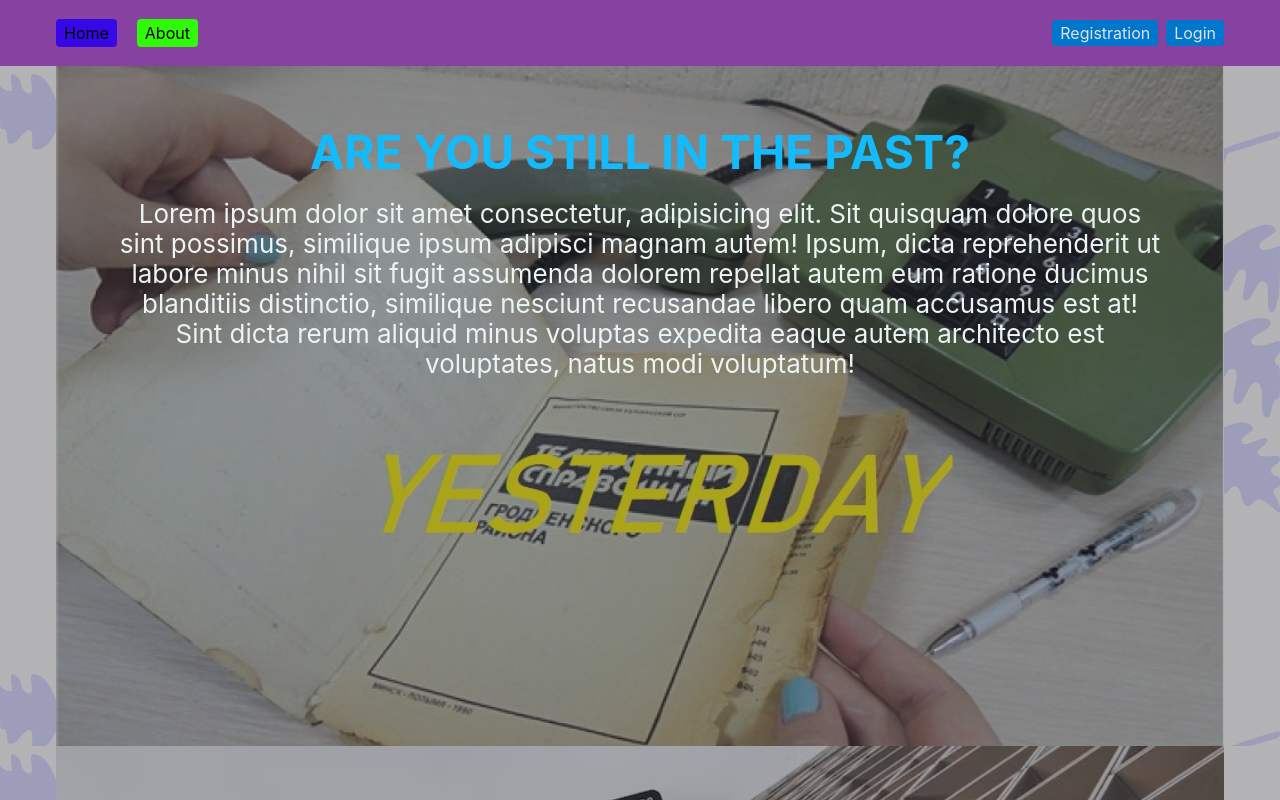
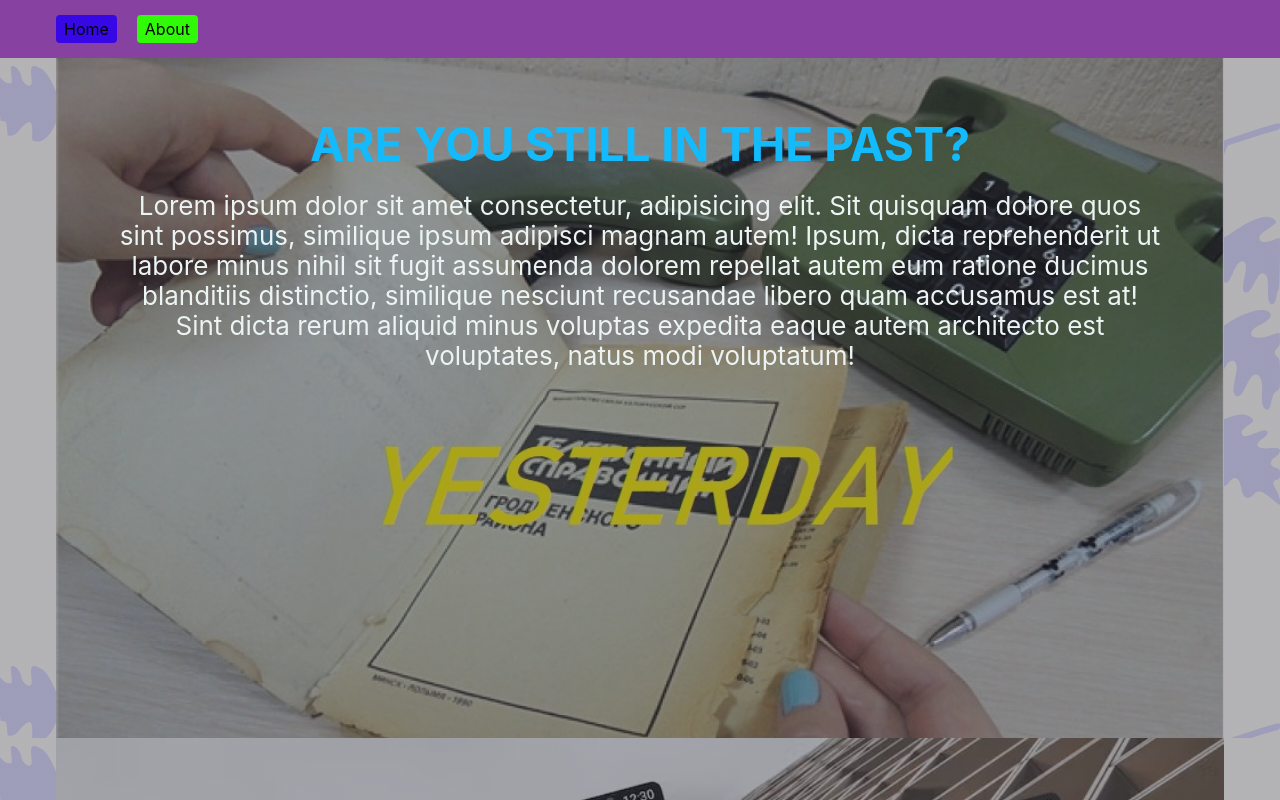
Before and after one commit to EvgeniyArabadzhiyskiy/phonebook-netlify, a React (Create React App) app: page /goit-react-hw-08-phonebook/ in a window 1280 px wide. Shown: the top 800 px of the page. Built offline with nearby package versions, Linux system fonts and the light colour scheme.

Commit message:
sumary commit

```diff
--- a/src/components/App/App.jsx
+++ b/src/components/App/App.jsx
@@ -1,15 +1,15 @@
-import { ToastContainer } from 'react-toastify';
+// import { ToastContainer } from 'react-toastify';
 import 'react-toastify/dist/ReactToastify.css';
 
 import SharedLayout from 'components/SharedLayout/SharedLayout';
-import ContactPage from 'pages/ContactPage/ContactPage';
+// import ContactPage from 'pages/ContactPage/ContactPage';
 import HomePage from 'pages/HomePage/HomePage';
 import { Route, Routes } from 'react-router-dom';
 
-import { useEffect } from 'react';
-import { useDispatch, useSelector } from 'react-redux';
-import userOperations from 'redux/auth/auth-operations';
-import authSelectors from 'redux/auth/auth-selectors';
+// import { useEffect } from 'react';
+// import { useDispatch, useSelector } from 'react-redux';
+// import userOperations from 'redux/auth/auth-operations';
+// import authSelectors from 'redux/auth/auth-selectors';
 import PublicRoute from 'components/Routes/PublicRoute';
 import About from 'pages/About/About';
 
@@ -17,18 +17,18 @@ import About from 'pages/About/About';
 
 
 const App = () => {
-  const dispatch = useDispatch();
+  // const dispatch = useDispatch();
 
   // const { isFetchCurrentUser } = useAuth()
-  const isFetchCurrentUser = useSelector(authSelectors.getIsFetchingCurrent);
+  // const isFetchCurrentUser = useSelector(authSelectors.getIsFetchingCurrent);
 
-  useEffect(() => {
-    dispatch(userOperations.fetchCurrentUser());
-  }, [dispatch]);
+  // useEffect(() => {
+  //   dispatch(userOperations.fetchCurrentUser());
+  // }, [dispatch]);
 
   return (
     <>
-      {!isFetchCurrentUser && (
+
         <>
           <Routes>
             <Route path="/" element={<SharedLayout />}>
@@ -48,12 +48,12 @@ const App = () => {
                   </PublicRoute>
                 }
               />
-              <Route path="contacts" element={<ContactPage />} />
+              {/* <Route path="contacts" element={<ContactPage />} /> */}
             </Route>
           </Routes>
         </>
-      )}
-      <ToastContainer autoClose={3000} theme="colored" pauseOnHover />
+
+      {/* <ToastContainer autoClose={3000} theme="colored" pauseOnHover /> */}
     </>
   );
 };
--- a/src/components/DesctopMenu/DesctopMenu.jsx
+++ b/src/components/DesctopMenu/DesctopMenu.jsx
@@ -1,14 +1,14 @@
 import { useSelector } from 'react-redux';
-import { useState } from 'react';
+// import { useState } from 'react';
 import authSelectors from 'redux/auth/auth-selectors';
 
 import { Box } from 'components/Box/Box';
 import { StyledNavLink } from '../SharedLayout/SharedLayout.styled';
-import Modal from 'components/Modal/Modal';
-import Button from 'components/Button/Button';
+// import Modal from 'components/Modal/Modal';
+// import Button from 'components/Button/Button';
 import UserMenu from 'components/UserMenu/UserMenu';
-import LoginForm from 'components/LoginForm/LoginForm';
-import RegisterForm from 'components/RegisterForm/RegisterForm';
+// import LoginForm from 'components/LoginForm/LoginForm';
+// import RegisterForm from 'components/RegisterForm/RegisterForm';
 
 // import { useAuth } from '../../hooks';
 
@@ -16,23 +16,23 @@ const DesctopMenu = () => {
   // const { isLoggedIn } = useAuth()
   const isLoggedIn = useSelector(authSelectors.getIsLOggedIn);
 
-  const [isOpenLogIn, setIsOpenLogIn] = useState(false);
-  const [isOpenRegister, setIsOpenRegister] = useState(false);
+  // const [isOpenLogIn, setIsOpenLogIn] = useState(false);
+  // const [isOpenRegister, setIsOpenRegister] = useState(false);
 
-  const toggleModalRegister = () => {
-    setIsOpenRegister(prev => !prev);
-  };
+  // const toggleModalRegister = () => {
+  //   setIsOpenRegister(prev => !prev);
+  // };
 
-  const toggleModalLogIn = () => {
-    setIsOpenLogIn(prev => !prev);
-  };
+  // const toggleModalLogIn = () => {
+  //   setIsOpenLogIn(prev => !prev);
+  // };
 
   return (
     <Box display="flex" alignItems="center" justifyContent="space-between">
       <nav>
         <StyledNavLink to="/">Home</StyledNavLink>
         <StyledNavLink to="/about">About</StyledNavLink>
-        {isLoggedIn && <StyledNavLink to="/contacts">PhoneBook</StyledNavLink>}
+        {/* {isLoggedIn && <StyledNavLink to="/contacts">PhoneBook</StyledNavLink>} */}
       </nav>
       <div>
         {isLoggedIn ? (
@@ -41,18 +41,18 @@ const DesctopMenu = () => {
           <>
             {/* <StyledNavLink to="/register">REGISTER</StyledNavLink> */}
             {/* <StyledNavLink to="/login">LOGIN</StyledNavLink> */}
-            <Button type="button" onClick={toggleModalRegister}>
+            {/* <Button type="button" onClick={toggleModalRegister}>
               Registration
-            </Button>
-            <Box display="inline-block" marginLeft="8px">
+            </Button> */}
+            {/* <Box display="inline-block" marginLeft="8px">
               <Button type="button" onClick={toggleModalLogIn}>
                 Login
               </Button>
-            </Box>
+            </Box> */}
           </>
         )}
       </div>
-      {isOpenRegister && (
+      {/* {isOpenRegister && (
         <Modal closeModal={toggleModalRegister}>
           <RegisterForm onSaveAndClose={toggleModalRegister} />
         </Modal>
@@ -61,7 +61,7 @@ const DesctopMenu = () => {
         <Modal closeModal={toggleModalLogIn}>
           <LoginForm onSaveAndClose={toggleModalLogIn} />
         </Modal>
-      )}
+      )} */}
     </Box>
   );
 };
--- a/src/components/SharedLayout/SharedLayout.jsx
+++ b/src/components/SharedLayout/SharedLayout.jsx
@@ -1,38 +1,39 @@
-import { useState } from 'react';
+// import { useState } from 'react';
 import { Suspense } from 'react';
 import { useMedia } from 'react-use';
 import { Outlet } from 'react-router-dom';
-import { GiHamburgerMenu } from 'react-icons/gi';
+// import { GiHamburgerMenu } from 'react-icons/gi';
 
-import { Header, IconButtonBurger } from './SharedLayout.styled';
-import Modal from 'components/Modal/Modal';
+import { Header } from './SharedLayout.styled';
+// import {  IconButtonBurger } from './SharedLayout.styled';
+// import Modal from 'components/Modal/Modal';
 import Container from 'components/Container/Container';
-import MobileMenu from 'components/MobileMenu/MobileMenu';
+// import MobileMenu from 'components/MobileMenu/MobileMenu';
 import DesctopMenu from 'components/DesctopMenu/DesctopMenu';
-import RegisterForm from 'components/RegisterForm/RegisterForm';
-import LoginForm from 'components/LoginForm/LoginForm';
+// import RegisterForm from 'components/RegisterForm/RegisterForm';
+// import LoginForm from 'components/LoginForm/LoginForm';
 
 const SharedLayout = () => {
-  const isMobile = useMedia('(max-width: 479px)');
+  // const isMobile = useMedia('(max-width: 479px)');
   const isDesctop = useMedia('(min-width: 480px)');
 
-  const [isOpenMenu, setIsOpenMenu] = useState(false);
-  const [isOpenLogIn, setIsOpenLogIn] = useState(false);
-  const [isOpenRegister, setIsOpenRegister] = useState(false);
+  // const [isOpenMenu, setIsOpenMenu] = useState(false);
+  // const [isOpenLogIn, setIsOpenLogIn] = useState(false);
+  // const [isOpenRegister, setIsOpenRegister] = useState(false);
 
-  const toggleMenu = () => {
-    setIsOpenMenu(true);
-  };
+  // const toggleMenu = () => {
+  //   setIsOpenMenu(true);
+  // };
 
-  const toggleModalRegister = () => {
-    setIsOpenRegister(prev => !prev);
-    setIsOpenMenu(false);
-  };
+  // const toggleModalRegister = () => {
+  //   setIsOpenRegister(prev => !prev);
+  //   setIsOpenMenu(false);
+  // };
 
-  const toggleModalLogIn = () => {
-    setIsOpenLogIn(prev => !prev);
-    setIsOpenMenu(false);
-  };
+  // const toggleModalLogIn = () => {
+  //   setIsOpenLogIn(prev => !prev);
+  //   setIsOpenMenu(false);
+  // };
 
   return (
     <>
@@ -40,21 +41,21 @@ const SharedLayout = () => {
         <Container>
           {isDesctop && <DesctopMenu />}
 
-          {isMobile && (
+          {/* {isMobile && (
             <IconButtonBurger type="button" onClick={toggleMenu}>
               <GiHamburgerMenu />
             </IconButtonBurger>
-          )}
+          )} */}
 
-          {isOpenMenu && (
+          {/* {isOpenMenu && (
             <MobileMenu
               closeMenu={setIsOpenMenu}
               toggleModalRegister={toggleModalRegister}
               toggleModalLogIn={toggleModalLogIn}
             />
-          )}
+          )} */}
 
-          {isOpenRegister && (
+          {/* {isOpenRegister && (
             <Modal closeModal={toggleModalRegister}>
               <RegisterForm onSaveAndClose={toggleModalRegister} />
             </Modal>
@@ -63,7 +64,7 @@ const SharedLayout = () => {
             <Modal closeModal={toggleModalLogIn}>
               <LoginForm onSaveAndClose={toggleModalLogIn} />
             </Modal>
-          )}
+          )} */}
         </Container>
       </Header>
 
```
